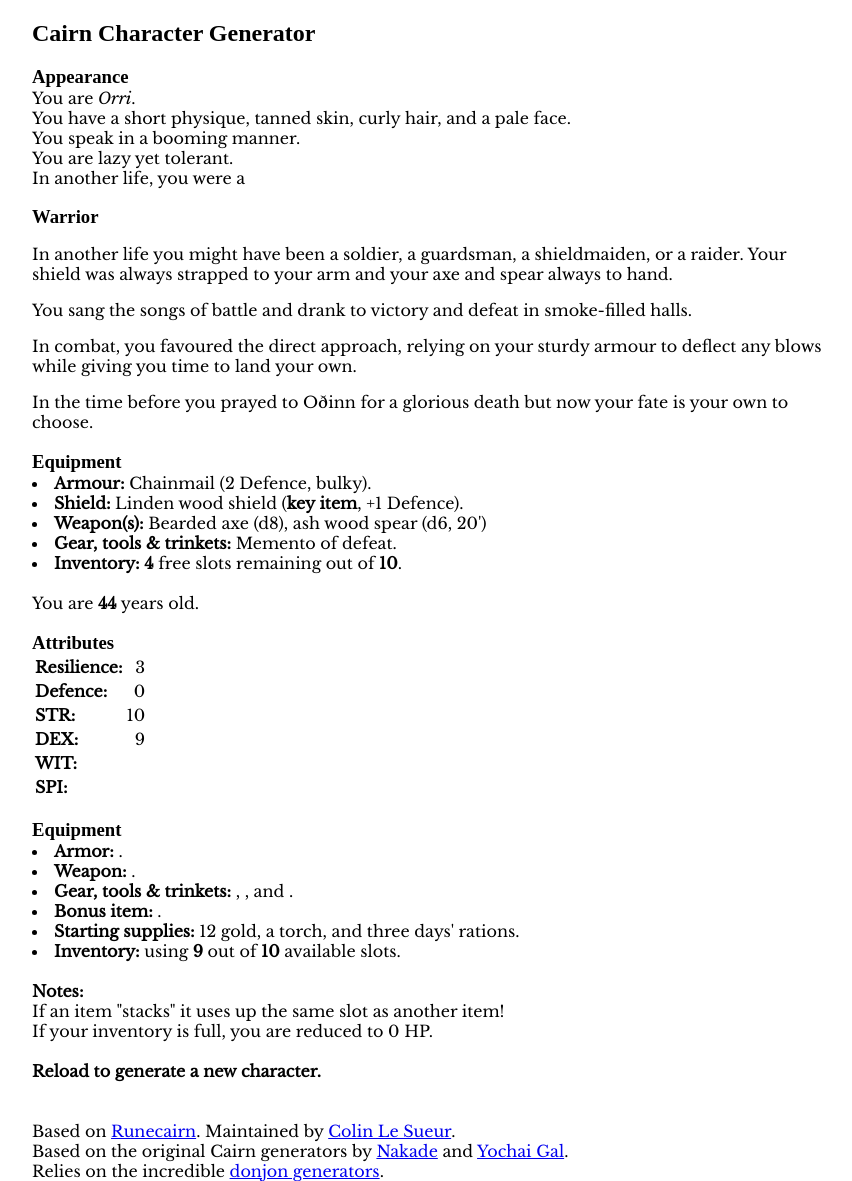
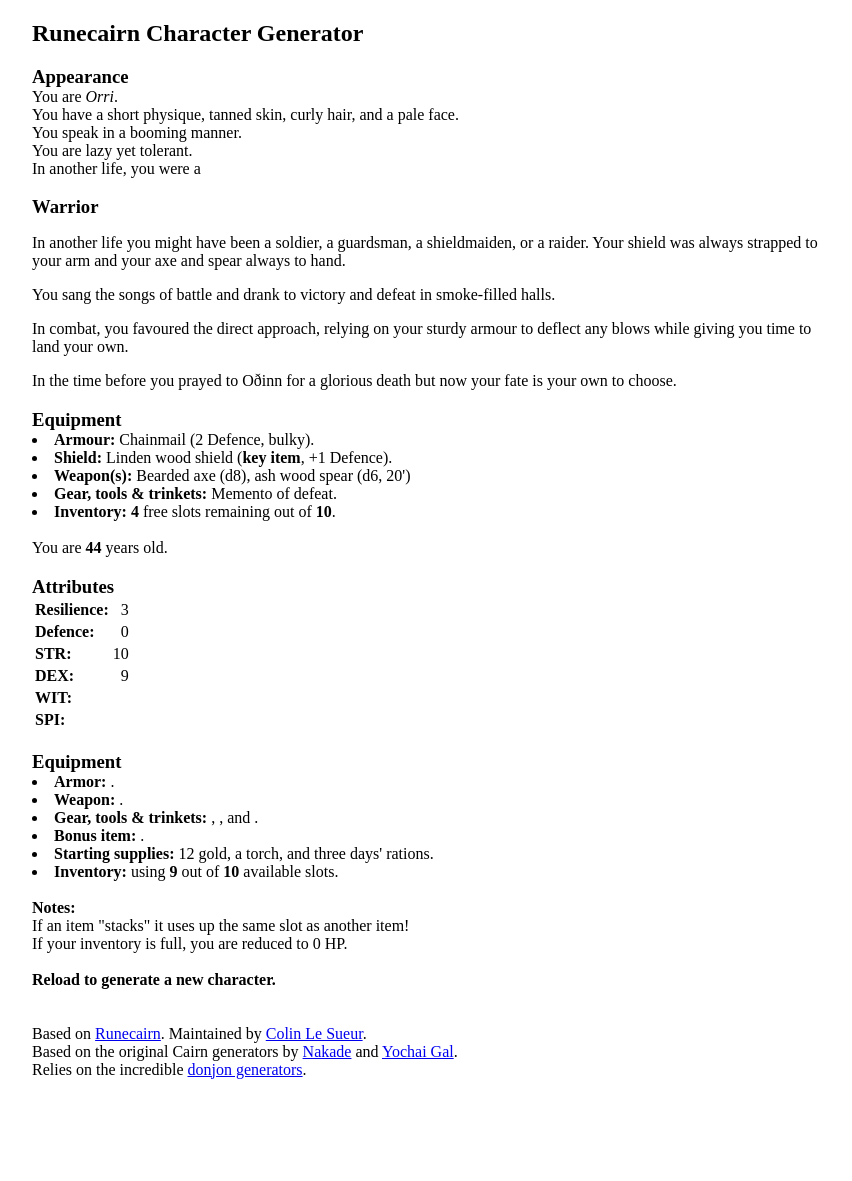
Before and after one commit to byodinsbeardrpg/byodinsbeardrpg.github.io, a Jekyll site: the page generator/index.html, which Jekyll copies as it is, in a window 1280 px wide. Shown: the whole page, without its empty margins (208-1060 px from the left). Built offline with Jekyll 4.4.1, drawn with Linux system fonts in a browser that asks for light colours; some web fonts are replaced; after the commit the page ends 1079 px from its top, so only the background shows below that.

Commit message:
Update index.html

```diff
--- a/generator/index.html
+++ b/generator/index.html
@@ -2,9 +2,8 @@
 <html lang="en" dir="ltr">
   <head>
     <meta charset="utf-8">
-    <title>Cairn Character Generator</title>
-    <h2>Cairn Character Generator</h2>
-    <link href="https://fonts.googleapis.com/css2?family=Inknut+Antiqua:wght@600&family=Libre+Baskerville:ital@0;1&display=swap" rel="stylesheet">
+    <title>Runecairn Character Generator</title>
+    <h2>Runecairn Character Generator</h2>
     <link rel="apple-touch-icon" sizes="57x57" href="/favicons/apple-icon-57x57.png">
     <link rel="apple-touch-icon" sizes="60x60" href="/favicons/apple-icon-60x60.png">
     <link rel="apple-touch-icon" sizes="72x72" href="/favicons/apple-icon-72x72.png">
```
